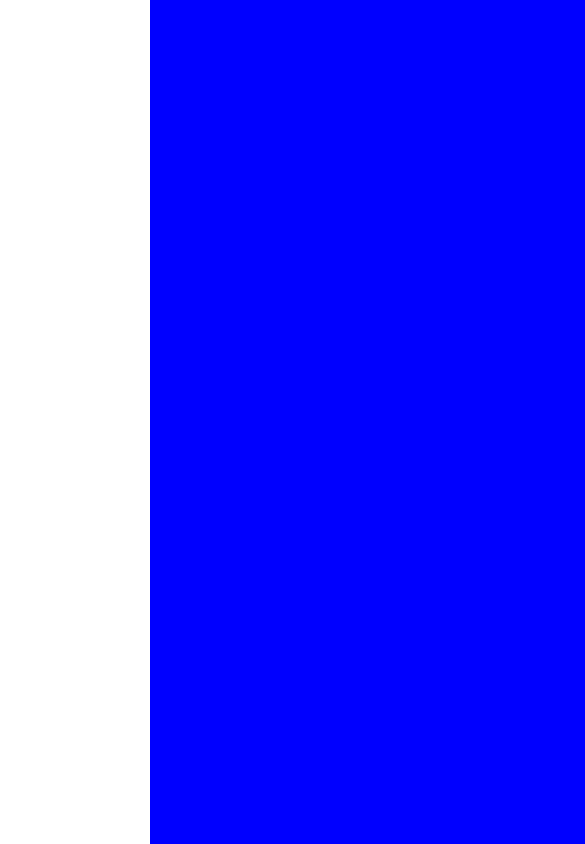
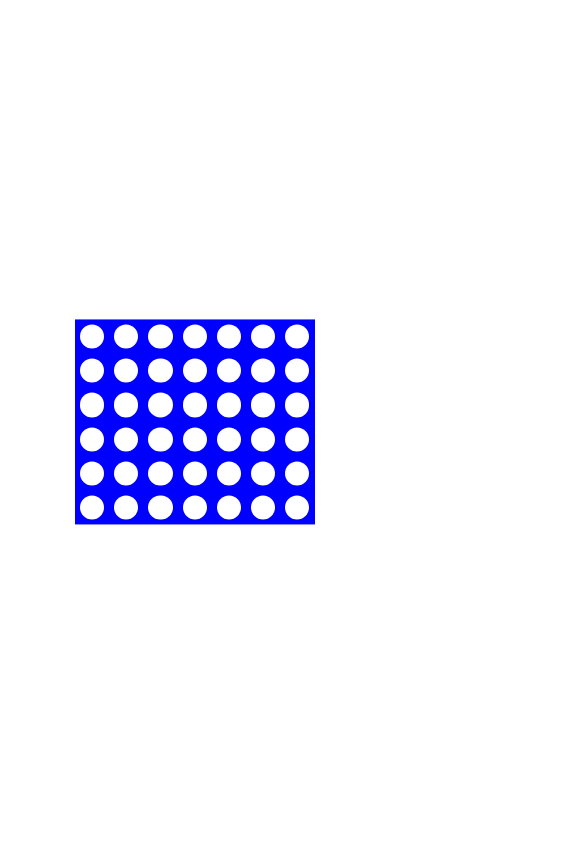
Before and after one commit to Crimsonkingz/Connect4Gamev2, a plain HTML site: page index.html in a window 390 px wide. Shown: the top 844 px of the page, 585 px wide, since content can reach past the window. Drawn offline with Linux system fonts and the light colour scheme.

Commit message:
Resized and stops multiple moves
Sized to fit in iPhone 4. Player cannot make multiple moves before the
computer's turn.
Need to make sizing responsive or adaptive

```diff
--- a/css/stylesheet.css
+++ b/css/stylesheet.css
@@ -1,36 +1,26 @@
 
-body {
+#container {
+	width: 100%;
+	height:100%;
+	position: absolute;
 
-	width: 100%;
-	height: auto;
-
-}
- /*need some help with these sizes and stuff */
-#gameContainer {
-
-	margin: 0 auto;
-	background-color: #FFF;
-	top: 0;
-	left: 0;
-	width: 1000px;
-	height: 1000px;
 }
 
 #gameGrid {
-	position: relative;
-	float: left;
-	left: 50%;
-	-webkit-transform: translateX(-50%);
-	   -moz-transform: translateX(-50%);
-	    -ms-transform: translateX(-50%);
-	     -o-transform: translateX(-50%);
-	        transform: translateX(-50%);
 
-	width: 700px;
-	height: 100%;
-	background-color: blue;
+	position: absolute;
+	left:50%;
+	top:50%;
 
+	-webkit-transform: translate(-50%, -50%);
+	   -moz-transform: translate(-50%, -50%);
+	    -ms-transform: translate(-50%, -50%);
+	     -o-transform: translate(-50%, -50%);
+	        transform: translate(-50%, -50%);
 
+	width: 240px;
+	height: auto;
+	background-color:blue;
 }
 
 
@@ -47,12 +37,10 @@ body {
 
 .slot {
 	position: relative;
-	width: 90px;
-	height: 90px;
 	float: left;
 	display: inline-block;
 	border-radius: 100%;
-	margin: 5px;
+
 
 
 }
--- a/index.html
+++ b/index.html
@@ -2,15 +2,18 @@
 <html>
 <head>
 	<meta charset="utf-8">
-	<meta http-equiv="X-UA-Compatible" content="IE=edge">
+	<meta name="viewport" content="width=device-width, initial-scale=1">
 	<title>Connect 4</title>
 	<link rel="stylesheet" href="css/normalize.css">
 	<link rel="stylesheet" href="css/stylesheet.css">
 </head>
 <body>
-<div id="gameContainer">
+<div id="container">
 	<div id="gameGrid"></div>
 </div>
+<!-- <div id="gameContainer">
+
+</div> -->
 <script src="scripts/scripts.js" type="text/javascript" charset="utf-8"></script>
 </body>
 </html>
--- a/scripts/scripts.js
+++ b/scripts/scripts.js
@@ -5,6 +5,8 @@
 // The tokens have classes of either "empty", "player" or "computer"
 // Player will be one colour and Computer will be another colour
 // Player starts first as it is an advantage (want player to win more)
+
+
 
 
 // Array to hold array entries that are equivalent to the game tokens but in object form rather than DOM elements
@@ -20,10 +22,10 @@ var totalTokens;
 var tokenSize;
 // Store win/loss state
 var gameWon;
-
+var allowMove;
 // Game grid that will hold all of the token DOM elements
 var gameGrid = document.getElementById("gameGrid");
-
+var tokenMargin = 5;
 // Store possible moves of the computer
 var computerMoves = [];
 
@@ -33,12 +35,13 @@ var tokensToConnect = 4;
 // Array to compare any number of tokens for a win
 var tokensToCompare = [];
 
-
 // Initialise start settings for the game
 var init = function(rows, columns) {
 
+
 	// Reset game state
 	gameWon = false;
+	allowMove = true;
 
 	// Set global variables
 	totalTokens = rows * columns;
@@ -55,8 +58,6 @@ var init = function(rows, columns) {
 
 	// Creates tokens and an array to represent these tokens
 	makeGameGridTokens(rows, columns);
-	styleDivs();
-	gameGrid.style.width = columns
 
 }
 
@@ -66,7 +67,7 @@ var init = function(rows, columns) {
 var makeGameGridTokens = function(numRows, numColumns) {
 	//Make an array that goes inside the larger game grid array
 
-	console.log(gameGrid.style.width);
+
 
 	// Created required number of div elements to act as tokens
 	// also add objects to a 2D array for easier use in checking functions
@@ -96,21 +97,18 @@ var createDOMToken = function(row, column) {
 	token.id = "token-" + row + "-" + column;
 	token.classList.add("slot", "empty");
 	token.addEventListener("click", playerTokenChoice);
-
-
+	// Style Tokens
+	// token.style.margin = "5px";
+	// token.style.offsetWidth = gameGrid.offsetWidth / (totalColumns);
+	token.style.offsetHeight = gameGrid.offsetWidth / (totalColumns);
+	console.log(gameGrid.offsetWidth);
+	token.style.width = 24.2 + "px";
+	token.style.height = token.style.width;
+	token.style.margin = "5px";
 	return token;
 }
 
-var styleDivs = function() {
-	for (var row = 0; row < totalRows; row++) {
-		for (var column = 0; column < totalColumns; column++) {
-			var token = document.getElementById("token-"+row+"-"+column);
-			token.style.width = gameGrid.style.width / totalColumns + "px";
-			token.style.height = token.style.width;
-		}
-	}
 
-}
 var createArrayToken = function(row, column, value) {
 	return {
 		row: row,
@@ -131,6 +129,9 @@ var convertIDtoNums = function(tokenID) {
 
 // Player click handler
 var playerTokenChoice = function () {
+	if (allowMove) {
+
+		allowMove = false;
 
 		var clickedToken = this;
 		var clickedTokenRow = convertIDtoNums(clickedToken.id)[0];
@@ -158,9 +159,11 @@ var playerTokenChoice = function () {
 			// Otherwise create a player won message
 			if (!gameWon) {
 				setTimeout(computerTokenChoice, 1000);
+
 			}
 			else {
 				alert("Well done, you win!");
+			}
 		}
 	}
 }
@@ -194,6 +197,7 @@ var computerTokenChoice = function() {
 	if (gameWon) {
 		alert("You lose!");
 	}
+	allowMove = true;
 
 }
 
@@ -360,8 +364,11 @@ var compareTokens = function(currentTokens) {
 	// If the player or computer has won the sum will be (in a regular connect 4) either +4 or -4
 	if (sum === tokensToConnect || sum === (-1 *tokensToConnect)) {
 		gameWon = true;
+		allowMove = false;
 	}
 }
 
+
+
 // Start the game
 init(6,7);
```
Lines whose indentation alone changed are shown as unchanged.
